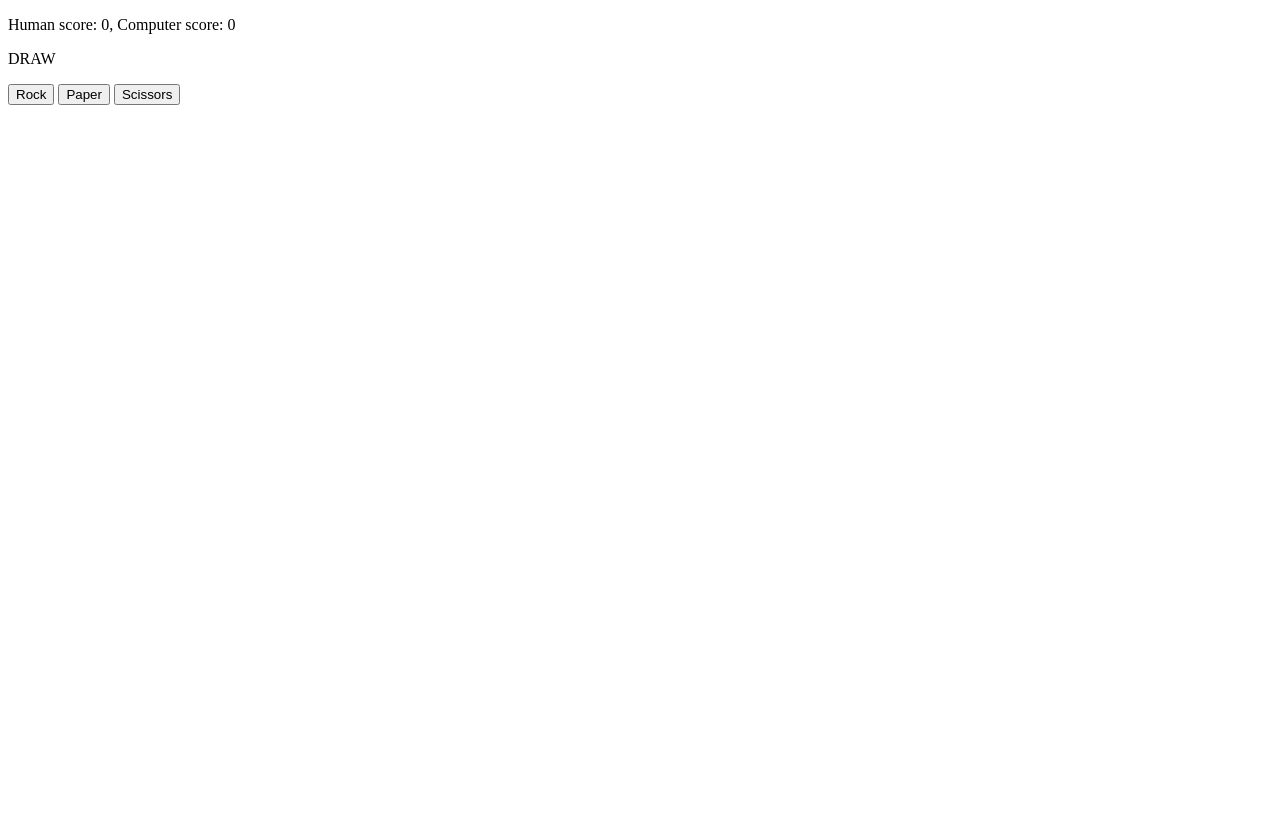
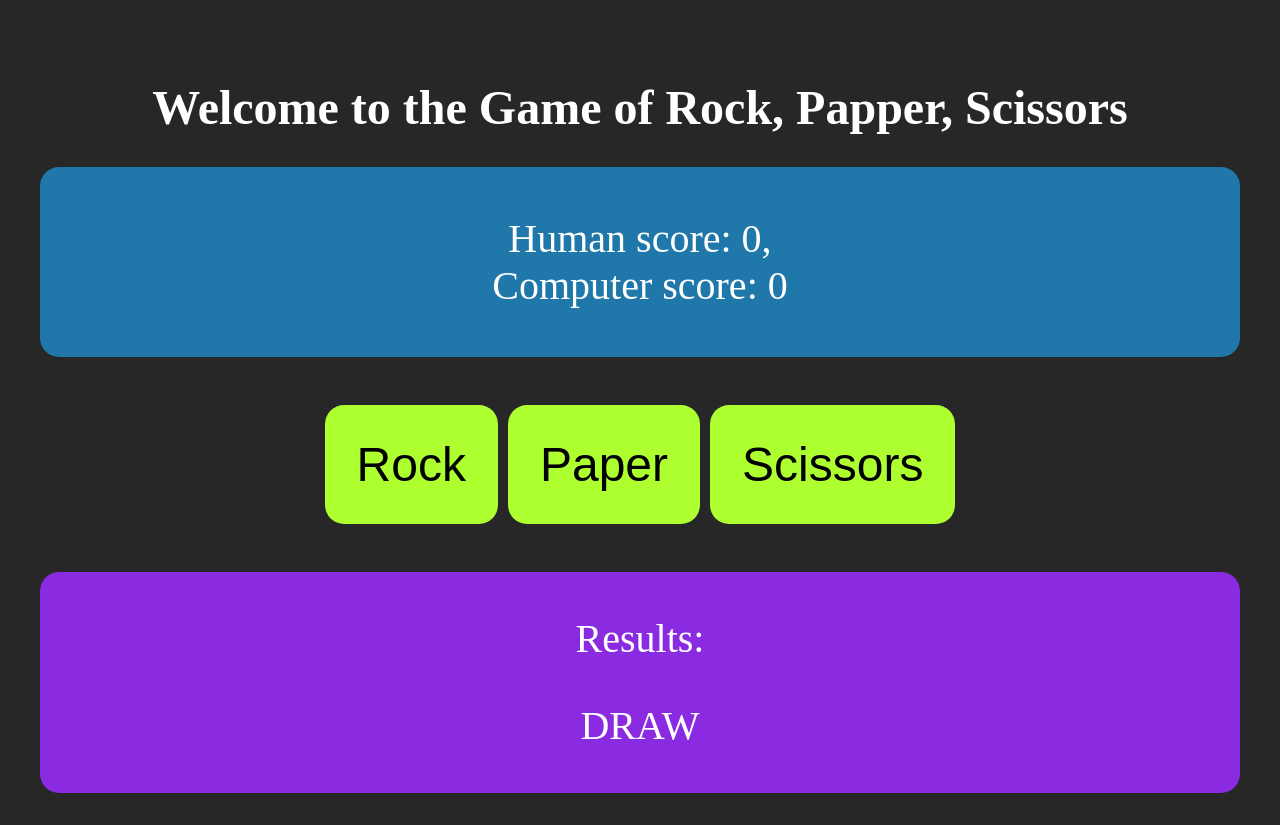
Before and after one commit to Nimesh04/odin-rpc, a plain HTML site: page index.html in a window 1280 px wide. Both pictures are taken after a click on the button "Rock". Before the commit the page ends 800 px from the top, so only its background shows below. Drawn offline with Linux system fonts and the light colour scheme.

Commit message:
Fully implemented logic and style for the game
Added the logic to end the game once either the
human or computer reached the score 5 and disabled
the buttons to end the game, along with the option
to restart the game from fresh.

```diff
--- a/index.html
+++ b/index.html
@@ -3,18 +3,25 @@
 <head>
     <meta charset="UTF-8">
     <meta name="viewport" content="width=device-width, initial-scale=1.0">
-    <title>Document</title>
+    <link rel="stylesheet" href="style.css">
+    <title>RPS game</title>
 </head>
 <body>
+    <h1>Welcome to the Game of Rock, Papper, Scissors</h1>
+    <div class="score">
+        <p id="score">Human Score: 0,<br> Computer Score: 0</p>
+    </div>
+
+    <button class="rps">Rock</button>
+
+    <button class="rps">Paper</button>
+
+    <button class="rps">Scissors</button>
+
     <div class="results">
-
+        <p>Results:</p>
+        <button id="restart" disabled hidden>Restart</button>
     </div>
-    <button id="rock">Rock</button>
-
-    <button id="paper">Paper</button>
-
-    <button id="scissors">Scissors</button>
-
     <script src="script.js">
     </script>
 </body>
--- a/script.js
+++ b/script.js
@@ -1,9 +1,17 @@
+// Getting the elements from html
+
+const para = document.querySelector("#score");
+const div1 = document.querySelector(".results");
+const para1 = document.createElement("p");
+const btn = document.querySelectorAll("button.rps");
+const restartBtn = document.querySelector("#restart");
+
 // Variables to keep track of score
 
 let humanScore = 0;
 let computerScore = 0;
 
-// List of choices that can choosed by random function.
+// List of choices for the random function.
 // Choose randomly from 0 to 3.
 // Return the item in that number from the list.
 
@@ -13,27 +21,31 @@ function getComputerChoice(){
     return computerChoice[randomNumber]
 }
 
+// If humanScore is equal to 5 then displaying human(or you) won and giving a restart button
+// If computerScore is equal to 5 then displaying computer won and giving a restart button
 
-// Display the results in the DOM
+function gameOver(){
+    let results = '';
+    if(humanScore == 5 & computerScore < 5){
+        results = "Congratulations, You won!";
+    }else{
+        results = "Good try, Computer won!";
+    }
+    btn.forEach(element => element.disabled = true);
+    restartBtn.disabled = false;
+    restartBtn.hidden = false;
+    return results;
+}
 
-const div = document.querySelector(".results");
-const para = document.createElement("p");
-const para1 = document.createElement("p");
-para.textContent = `Human score: ${humanScore}, Computer score: ${computerScore}`;
-div.appendChild(para);
-
-
-// Function to play the round
+// Logic to play the game
 // If human choose rock and computer choose scissors, human wins
 // If human choose scissors and computer choose paper, human wins
 // If human choose paper and computer choose rock, human wins
 // If both human and computer choose the same it's a draw
 // If vice versa computer wins.
 
-function playRound(humanChoice, computerChoice){
+function playGame(human, computer){
     let results = '';
-    let human = humanChoice.toLowerCase();
-    let computer = computerChoice.toLowerCase();
     if(human == "rock"){
         if(computer == "scissors"){
             humanScore++;
@@ -80,18 +92,43 @@ function playRound(humanChoice, computerChoice){
             results = "DRAW";
         }
     }
+    return results
+}
 
-    para.textContent = `Human score: ${humanScore}, Computer score: ${computerScore}`;
-    para1.textContent = results;
-    div.append(para, para1);
+
+// Function to restart the game
+
+function restartGame(){
+    restartBtn.hidden = true;
+    btn.forEach(element => element.disabled = false);
+    humanScore = 0;
+    computerScore = 0;
+    para.innerHTML = `<p id='score'>Human score: ${humanScore},<br>Computer score: ${computerScore}</p>`;
+    para1.textContent = '';
+    div1.append(para1);
+
+}
+// Function to play the round
+
+function playRound(humanChoice, computerChoice){
+    let human = humanChoice.toLowerCase();
+    let computer = computerChoice.toLowerCase();
+    let results = playGame(human, computer);
+    if(humanScore >= 5 || computerScore >= 5){
+        para1.textContent = gameOver();
+
+    }else{
+        para1.textContent = results;
+    }
+    para.innerHTML = `<p id='score'>Human score: ${humanScore},<br>Computer score: ${computerScore}</p>`;
+    div1.append(para1);
     console.log(`Human score: ${humanScore}, Computer score: ${computerScore}`);
 }
 
 // EventListener to all the click event happening in the button
 // Using the textContent of the button to figure out human choice.
-const btn = document.querySelectorAll("button");
 btn.forEach(element => {
     element.addEventListener("click",() => playRound(element.textContent, getComputerChoice()));
 });
 
-console.log(`Human score: ${humanScore}, Computer score: ${computerScore}`);
+restartBtn.addEventListener("click", ()=> restartGame());
--- /dev/null
+++ b/style.css
@@ -0,0 +1,51 @@
+body{
+    background-color: rgb(39, 39, 39);
+    color: white;
+    font-size: 2.5rem;
+    text-align: center;
+    margin-top: 5rem;
+}
+h1{
+    font-size: 3rem;
+}
+.results{
+    background-color: blueviolet;
+    border-radius: 1.2rem;
+    min-height: 200px;
+    padding: 0.2rem 0;
+    margin: 2rem;
+
+}
+.score{
+    background-color: rgb(31, 120, 169);
+    border-radius: 1.2rem;
+    padding: 0.5rem;
+    margin: 2rem;
+}
+
+button{
+    border: none;
+    background-color: greenyellow;
+    padding: 2rem;
+    font-size: 3rem;
+    border-radius: 1.2rem;
+    margin: 1rem 0;
+    transition: background-color ease 0.2s;
+}
+
+button:hover{
+    background-color: rgb(130, 194, 35);
+}
+
+#restart{
+    margin: 0;
+    padding: 0.8rem;
+    font-size: 2rem;
+    background-color: rgb(15, 95, 199);
+    color: white;
+    transition: background-color ease 0.2s;
+}
+
+#restart:hover{
+    background-color: rgb(6, 63, 138);
+}
```
